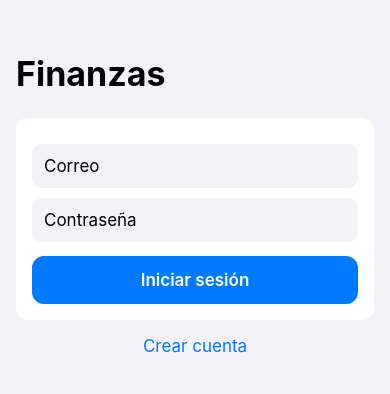
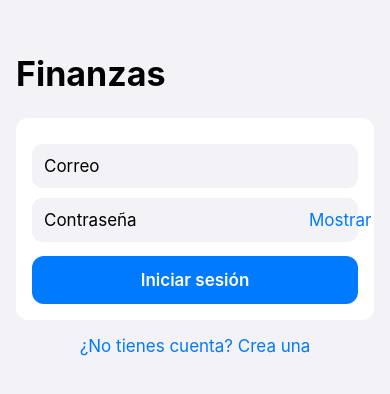
Before and after one commit to SebastianSosa22/MyFinances, a React Native app: screen / in a window 390 px wide. Shown: the part 222-616 px from the top of the page. Built offline with nearby package versions, Linux system fonts and the light colour scheme.

Commit message:
Modificaciones de pantalla de registro y funcionalidad

```diff
--- /dev/null
+++ b/src/components/DismissKeyboard.js
@@ -0,0 +1,13 @@
+import React from 'react';
+import { View, Keyboard, Platform, TouchableWithoutFeedback } from 'react-native';
+
+// Al tocar fuera de un campo de texto se cierra el teclado (en iOS/Android).
+// En web no hace falta: el navegador ya quita el foco al hacer clic fuera.
+export function DismissKeyboard({ children, style }) {
+    if (Platform.OS === 'web') return <View style={style}>{children}</View>;
+    return (
+        <TouchableWithoutFeedback onPress={Keyboard.dismiss} accessible={false}>
+            <View style={style}>{children}</View>
+        </TouchableWithoutFeedback>
+    );
+}
--- a/src/components/TopSheet.js
+++ b/src/components/TopSheet.js
@@ -2,6 +2,7 @@ import React, { useState, useEffect } from 'react';
 import { View, Text, Pressable, ScrollView, Modal, Platform, Keyboard } from 'react-native';
 import { useSafeAreaInsets } from 'react-native-safe-area-context';
 import { s } from '../theme/styles';
+import { DismissKeyboard } from './DismissKeyboard';
 
 // Hoja que baja desde arriba (para que el teclado no tape el contenido)
 export function TopSheet({ visible, onClose, title, onSave, saveLabel = 'Guardar', children }) {
@@ -17,14 +18,14 @@ export function TopSheet({ visible, onClose, title, onSave, saveLabel = 'Guardar
   return (
     <Modal visible={visible} animationType="fade" transparent onRequestClose={onClose}>
       <View style={s.sheetWrap}>
-        <View style={[s.sheet, { paddingTop: insets.top + 12 }]}>
+        <DismissKeyboard style={[s.sheet, { paddingTop: insets.top + 12 }]}>
           <View style={{ flexDirection: 'row', justifyContent: 'space-between' }}>
             <Pressable onPress={onClose}><Text style={s.link}>Cancelar</Text></Pressable>
             <Text numberOfLines={1} style={[s.body, { fontWeight: '600', flexShrink: 1, marginHorizontal: 8 }]}>{title}</Text>
             <Pressable onPress={onSave}><Text style={[s.link, { fontWeight: '600' }]}>{saveLabel}</Text></Pressable>
           </View>
           <ScrollView style={{ flexGrow: 0 }} keyboardShouldPersistTaps="handled" showsVerticalScrollIndicator={false}>{children}</ScrollView>
-        </View>
+        </DismissKeyboard>
         <Pressable style={{ flex: 1 }} onPress={() => (kb ? Keyboard.dismiss() : onClose())} />
       </View>
     </Modal>
--- /dev/null
+++ b/src/lib/auth.js
@@ -0,0 +1,24 @@
+export const MIN_PASSWORD = 8;
+const EMAIL_RE = /^[^\s@]+@[^\s@]+\.[^\s@]{2,}$/;
+
+// Devuelve un mensaje de error en español, o '' si los datos son válidos
+export function validateCredentials({ email, password, confirm, isSignUp }) {
+    if (!EMAIL_RE.test(email.trim())) return 'Escribe un correo válido.';
+    if (!password) return 'Escribe tu contraseña.';
+    if (!isSignUp) return '';
+    if (password.length < MIN_PASSWORD) return 'La contraseña debe tener al menos ' + MIN_PASSWORD + ' caracteres.';
+    if (password !== confirm) return 'Las contraseñas no coinciden.';
+    return '';
+}
+
+// Traduce los errores de Supabase Auth
+export function authErrorMessage(error) {
+    const m = (error.message || '').toLowerCase();
+    if (m.includes('invalid login')) return 'Correo o contraseña incorrectos.';
+    if (m.includes('already registered')) return 'Ese correo ya tiene una cuenta. Inicia sesión.';
+    if (m.includes('not confirmed')) return 'Confirma tu correo antes de iniciar sesión.';
+    if (m.includes('rate limit') || m.includes('too many')) return 'Demasiados intentos. Espera un momento e inténtalo de nuevo.';
+    if (m.includes('signups not allowed') || m.includes('signup is disabled')) return 'El registro de cuentas nuevas está desactivado.';
+    if (m.includes('password')) return 'La contraseña no es válida. Usa al menos ' + MIN_PASSWORD + ' caracteres.';
+    return 'No se pudo completar: ' + error.message;
+}
--- a/src/screens/LoginScreen.js
+++ b/src/screens/LoginScreen.js
@@ -1,28 +1,80 @@
 import React, { useState } from 'react';
 import { View, Text, TextInput, Pressable } from 'react-native';
 import { Card } from '../components/ui';
+import { authErrorMessage, MIN_PASSWORD, validateCredentials } from '../lib/auth';
 import { supabase } from '../lib/supabase';
 import { s } from '../theme/styles';
+import { DismissKeyboard } from '../components/DismissKeyboard';
 
-export function LoginScreen() {
-  const [email, setEmail] = useState(''), [pass, setPass] = useState(''), [msg, setMsg] = useState(''), [busy, setBusy] = useState(false);
-  const go = async (signUp) => {
-    setBusy(true); setMsg('');
-    const { data, error } = signUp ? await supabase.auth.signUp({ email, password: pass }) : await supabase.auth.signInWithPassword({ email, password: pass });
-    setBusy(false);
-    if (error) setMsg(error.message);
-    else if (signUp && !data.session) setMsg('Cuenta creada. Revisa tu correo para confirmarla y luego inicia sesión.');
-  };
+// Campo de contraseña con su propio botón Mostrar/Ocultar
+function PasswordField({ value, onChangeText, placeholder, isNew, onSubmitEditing }) {
+  const [show, setShow] = useState(false);
   return (
-    <View style={[s.container, { padding: 16, justifyContent: 'center' }]}>
-      <Text style={s.largeTitle}>Finanzas</Text>
-      <Card style={{ padding: 16 }}>
-        <TextInput style={s.input} placeholder="Correo" autoCapitalize="none" keyboardType="email-address" value={email} onChangeText={setEmail} />
-        <TextInput style={s.input} placeholder="Contraseña" secureTextEntry value={pass} onChangeText={setPass} />
-        <Pressable style={s.button} onPress={() => go(false)} disabled={busy}><Text style={s.buttonText}>{busy ? 'Un momento…' : 'Iniciar sesión'}</Text></Pressable>
-      </Card>
-      <Pressable onPress={() => go(true)} disabled={busy}><Text style={[s.link, { textAlign: 'center', marginTop: 16 }]}>Crear cuenta</Text></Pressable>
-      {!!msg && <Text style={[s.hint, { color: '#FF3B30' }]}>{msg}</Text>}
+    <View style={[s.input, s.passRow]}>
+      <TextInput
+        style={s.passInput} placeholder={placeholder} secureTextEntry={!show} autoCapitalize="none"
+        autoComplete={isNew ? 'new-password' : 'current-password'} textContentType={isNew ? 'newPassword' : 'password'}
+        value={value} onChangeText={onChangeText} onSubmitEditing={onSubmitEditing}
+      />
+      <Pressable onPress={() => setShow(!show)} hitSlop={8}><Text style={s.link}>{show ? 'Ocultar' : 'Mostrar'}</Text></Pressable>
     </View>
   );
 }
+
+export function LoginScreen() {
+  const [mode, setMode] = useState('signin');
+  const [email, setEmail] = useState('');
+  const [pass, setPass] = useState('');
+  const [confirm, setConfirm] = useState('');
+  const [msg, setMsg] = useState({ type: '', text: '' });
+  const [busy, setBusy] = useState(false);
+  const isSignUp = mode === 'signup';
+
+  const changeMode = (m) => { setMode(m); setConfirm(''); setMsg({ type: '', text: '' }); };
+
+  const submit = async () => {
+    const problem = validateCredentials({ email, password: pass, confirm, isSignUp });
+    if (problem) { setMsg({ type: 'error', text: problem }); return; }
+    setBusy(true);
+    setMsg({ type: '', text: '' });
+    const creds = { email: email.trim().toLowerCase(), password: pass };
+    const { data, error } = isSignUp ? await supabase.auth.signUp(creds) : await supabase.auth.signInWithPassword(creds);
+    setBusy(false);
+    if (error) { setMsg({ type: 'error', text: authErrorMessage(error) }); return; }
+    if (isSignUp) {
+      // Con confirmación de correo activa, Supabase no marca error si el correo ya existía: lo detectamos aquí
+      if (data.user && data.user.identities && data.user.identities.length === 0) {
+        setMsg({ type: 'error', text: 'Ese correo ya tiene una cuenta. Inicia sesión.' });
+      } else if (!data.session) {
+        setMsg({ type: 'info', text: 'Cuenta creada. Te enviamos un correo para confirmarla; después inicia sesión.' });
+      }
+    }
+    // Si hay sesión, la app cambia sola a la pantalla principal
+  };
+
+  return (
+    <DismissKeyboard style={[s.container, { padding: 16, justifyContent: 'center' }]}>
+      <Text style={s.largeTitle}>Finanzas</Text>
+      <Card style={{ padding: 16 }}>
+        <TextInput
+          style={s.input} placeholder="Correo" autoCapitalize="none" autoCorrect={false} keyboardType="email-address"
+          autoComplete="email" textContentType="emailAddress" value={email} onChangeText={setEmail}
+        />
+        <PasswordField placeholder="Contraseña" value={pass} onChangeText={setPass} isNew={isSignUp} onSubmitEditing={isSignUp ? undefined : submit} />
+        {isSignUp && (
+          <>
+            <PasswordField placeholder="Confirmar contraseña" value={confirm} onChangeText={setConfirm} isNew onSubmitEditing={submit} />
+            <Text style={[s.caption, { paddingHorizontal: 4 }]}>Mínimo {MIN_PASSWORD} caracteres.</Text>
+          </>
+        )}
+        <Pressable style={[s.button, busy && { opacity: 0.6 }]} onPress={submit} disabled={busy}>
+          <Text style={s.buttonText}>{busy ? 'Un momento…' : isSignUp ? 'Crear cuenta' : 'Iniciar sesión'}</Text>
+        </Pressable>
+      </Card>
+      {!!msg.text && <Text style={[s.hint, { color: msg.type === 'error' ? '#FF3B30' : '#34C759' }]}>{msg.text}</Text>}
+      <Pressable onPress={() => changeMode(isSignUp ? 'signin' : 'signup')}>
+        <Text style={[s.link, { textAlign: 'center', marginTop: 16 }]}>{isSignUp ? '¿Ya tienes cuenta? Inicia sesión' : '¿No tienes cuenta? Crea una'}</Text>
+      </Pressable>
+    </DismissKeyboard>
+  );
+}
--- a/src/sheets/AddMovementSheet.js
+++ b/src/sheets/AddMovementSheet.js
@@ -5,6 +5,7 @@ import { Segmented } from '../components/ui';
 import { BUCKETS, CATS, DAYS, DAY_ORDER, EFREQ } from '../constants/budget';
 import { cleanAmount, showAmount } from '../lib/format';
 import { s } from '../theme/styles';
+import { DismissKeyboard } from '../components/DismissKeyboard';
 
 export function AddMovementSheet({ visible, onClose, onAdd }) {
   const insets = useSafeAreaInsets();
@@ -36,7 +37,7 @@ export function AddMovementSheet({ visible, onClose, onAdd }) {
   return (
     <Modal visible={visible} animationType="fade" transparent onRequestClose={onClose}>
       <View style={s.sheetWrap}>
-        <View style={[s.sheet, { paddingTop: insets.top + 12 }]}>
+        <DismissKeyboard style={[s.sheet, { paddingTop: insets.top + 12 }]}>
           <View style={{ flexDirection: 'row', justifyContent: 'space-between' }}>
             <Pressable onPress={onClose}><Text style={s.link}>Cancelar</Text></Pressable>
             <Text style={[s.body, { fontWeight: '600' }]}>{kind === 'income' ? 'Nuevo ingreso' : 'Nuevo gasto'}</Text>
@@ -88,7 +89,7 @@ export function AddMovementSheet({ visible, onClose, onAdd }) {
               {freq !== 'once' && <Text style={[s.caption, { paddingHorizontal: 4, marginTop: 8 }]}>Se cuenta en tu presupuesto cada vez que toque, desde hoy.</Text>}
             </>)}
           </ScrollView>
-        </View>
+        </DismissKeyboard>
         <Pressable style={{ flex: 1 }} onPress={tapOutside} />
       </View>
     </Modal>
--- a/src/theme/styles.js
+++ b/src/theme/styles.js
@@ -19,6 +19,8 @@ export const s = StyleSheet.create({
   limitInput: { fontFamily: FONT, fontSize: 17, textAlign: 'right', width: 120, color: '#007AFF' },
   cols: { flexDirection: 'row', alignItems: 'flex-start', gap: 24 },
   col: { flex: 1, minWidth: 0 },
+  passRow: { flexDirection: 'row', alignItems: 'center', paddingVertical: 0 },
+  passInput: { flex: 1, fontFamily: FONT, fontSize: 17, paddingVertical: 12 },
   boxHead: { flexDirection: 'row', justifyContent: 'space-between', marginBottom: 12 },
   big3: { fontFamily: FONT, fontSize: 28, fontWeight: '700', marginTop: 2 },
   dateRow: { flexDirection: 'row', justifyContent: 'space-between', paddingHorizontal: 4, paddingTop: 10 },
```
Lines whose indentation alone changed are shown as unchanged.
